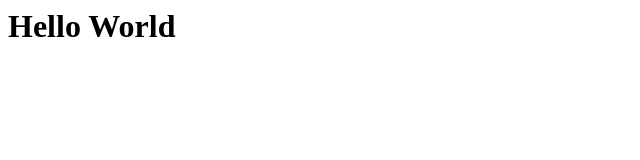
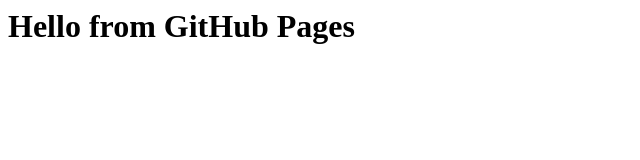
Before and after one commit to zilliot/zilliot.github.io, a plain HTML site: page index.html in a window 1280 px wide. Shown: the whole page, without its empty margins (0-640 px from the left). Drawn offline with Linux system fonts and the light colour scheme.

Commit message:
commit for pages

```diff
--- a/index.html
+++ b/index.html
@@ -1 +1 @@
-<h1>Hello World</h1>
+<h1>Hello from GitHub Pages</h1>
```
